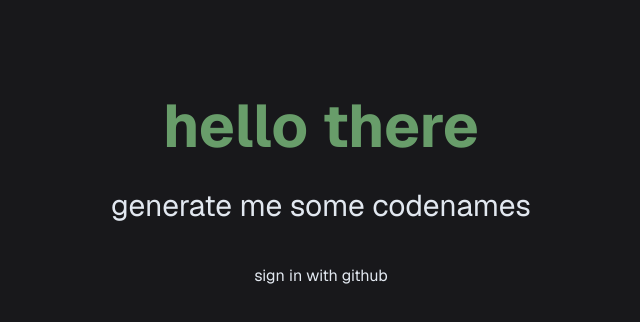
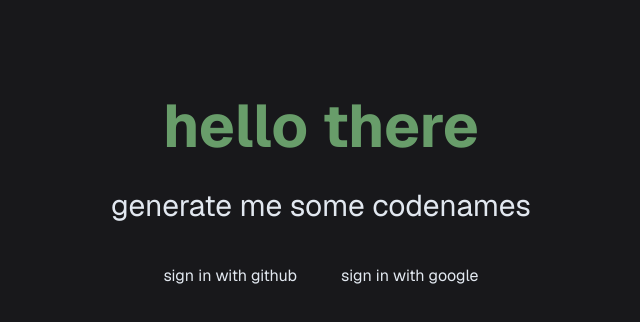
Before and after one commit to kitkovsky/codenames-annihilator, a Next.js app: page / in a window 1280 px wide. Shown: the top 322 px of the page, without its empty margins (319-959 px from the left). Built offline with nearby package versions, Linux system fonts and the light colour scheme; no server answers.

Commit message:
add google auth provider

```diff
--- a/next.config.js
+++ b/next.config.js
@@ -9,6 +9,11 @@ const nextConfig = {
         hostname: 'avatars.githubusercontent.com',
         pathname: '/**',
       },
+      {
+        protocol: 'https',
+        hostname: 'lh3.googleusercontent.com',
+        pathname: '/**',
+      },
     ],
   },
 }
--- a/src/app/_components/AuthButton/auth-button-client.tsx
+++ /dev/null
@@ -1,33 +0,0 @@
-'use client'
-
-import { signIn, signOut } from 'next-auth/react'
-
-import type { Session } from '@/server/auth'
-import { Button } from '@components/button'
-import Image from 'next/image'
-
-export interface AuthButtonClientProps {
-  session: Session
-}
-
-export const AuthButtonClient = (props: AuthButtonClientProps) => {
-  const { session } = props
-
-  return (
-    <>
-      <Button onClick={session ? () => signOut() : () => signIn('github')}>
-        {session ? 'log out' : 'sign in with github'}
-      </Button>
-
-      {session?.user && (
-        <Image
-          src={session.user.image ?? ''}
-          width="320"
-          height="320"
-          alt="profile picture"
-          priority
-        />
-      )}
-    </>
-  )
-}
--- a/src/app/_components/AuthButton/auth-button-wrapper.tsx
+++ /dev/null
@@ -1,8 +0,0 @@
-import { getServerAuthSession } from '@/server/auth'
-import { AuthButtonClient } from '@components/AuthButton/auth-button-client'
-
-export const AuthButton = async () => {
-  const session = await getServerAuthSession()
-
-  return <AuthButtonClient session={session} />
-}
--- a/src/app/_components/AuthButton/index.ts
+++ /dev/null
@@ -1 +0,0 @@
-export * from './auth-button-wrapper'
--- /dev/null
+++ b/src/app/_components/auth-button.tsx
@@ -0,0 +1,19 @@
+'use client'
+
+import type { Session } from '@/server/auth'
+import { Button } from '@components/button'
+import { signIn, signOut } from 'next-auth/react'
+
+export const AuthButton = ({ session }: { session: Session }) => {
+  return (
+    <>
+      {session && <Button onClick={() => signOut()}>log out</Button>}
+      {!session && (
+        <div className="flex gap-3">
+          <Button onClick={() => signIn('github')}>sign in with github</Button>
+          <Button onClick={() => signIn('google')}>sign in with google</Button>
+        </div>
+      )}
+    </>
+  )
+}
--- a/src/app/_components/button.tsx
+++ b/src/app/_components/button.tsx
@@ -15,7 +15,7 @@ export const Button = (props: ButtonProps): React.ReactNode => {
     <button
       className={cn(
         className,
-        'bg-gray80 hover:text-gray60 rounded-lg px-4 py-2 text-white transition-colors hover:bg-white',
+        'bg-gray80 rounded-lg px-4 py-2 text-white transition-colors hover:bg-white hover:text-black',
       )}
       {...rest}
     >
--- a/src/app/page.tsx
+++ b/src/app/page.tsx
@@ -1,7 +1,11 @@
-import { AuthButton } from '@components/AuthButton'
+import { getServerAuthSession } from '@/server/auth'
+import { AuthButton } from '@components/auth-button'
 import { Link } from '@components/link'
+import Image from 'next/image'
 
-export default function Home() {
+export default async function Home() {
+  const session = await getServerAuthSession()
+
   return (
     <main className="flex min-h-screen flex-col items-center gap-8 p-24">
       <h1 className="text-6xl font-bold text-green">hello there</h1>
@@ -10,7 +14,17 @@ export default function Home() {
         generate me some codenames
       </Link>
 
-      <AuthButton />
+      <AuthButton session={session} />
+
+      {session?.user?.image && (
+        <Image
+          src={session.user.image}
+          width="320"
+          height="320"
+          alt="profile picture"
+          priority
+        />
+      )}
     </main>
   )
 }
--- a/src/env.js
+++ b/src/env.js
@@ -12,6 +12,9 @@ export const env = createEnv({
     OAUTH_GITHUB_CLIENT_ID: z.string(),
     OAUTH_GITHUB_CLIENT_SECRET: z.string(),
 
+    OAUTH_GOOGLE_CLIENT_ID: z.string(),
+    OAUTH_GOOGLE_CLIENT_SECRET: z.string(),
+
     NODE_ENV: z
       .enum(['development', 'test', 'production'])
       .default('development'),
--- a/src/server/auth.ts
+++ b/src/server/auth.ts
@@ -1,6 +1,7 @@
 import { getServerSession, type NextAuthOptions } from 'next-auth'
+import { DrizzleAdapter } from '@auth/drizzle-adapter'
+import GoogleProvider from 'next-auth/providers/google'
 import GithubProvider from 'next-auth/providers/github'
-import { DrizzleAdapter } from '@auth/drizzle-adapter'
 
 import { env } from '@/env'
 import { db } from '@/server/db'
@@ -8,9 +9,16 @@ import { db } from '@/server/db'
 export const authOptions: NextAuthOptions = {
   adapter: DrizzleAdapter(db),
   providers: [
+    GoogleProvider({
+      clientId: env.OAUTH_GOOGLE_CLIENT_ID,
+      clientSecret: env.OAUTH_GOOGLE_CLIENT_SECRET,
+      // consecutive logins break without this flag ¯\_(ツ)_/¯
+      allowDangerousEmailAccountLinking: true,
+    }),
     GithubProvider({
       clientId: env.OAUTH_GITHUB_CLIENT_ID,
       clientSecret: env.OAUTH_GITHUB_CLIENT_SECRET,
+      allowDangerousEmailAccountLinking: true,
     }),
   ],
   debug: env.NODE_ENV === 'development',
--- a/src/server/db/schema.ts
+++ b/src/server/db/schema.ts
@@ -56,6 +56,7 @@ export const accounts = sqliteTable(
     provider: text('provider').notNull(),
     providerAccountId: text('providerAccountId').notNull(),
     refresh_token: text('refresh_token'),
+    refresh_token_expires_in: integer('refresh_token_expires_in'),
     access_token: text('access_token'),
     expires_at: integer('expires_at'),
     token_type: text('token_type'),
```
